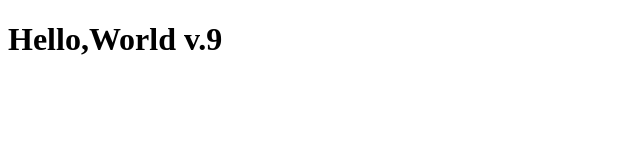
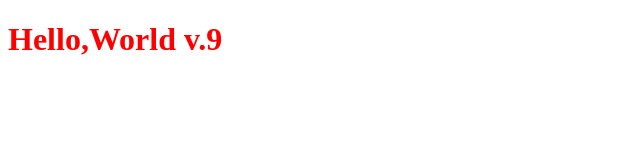
Before and after one commit to phumipatsrisu/learn-git, a plain HTML site: page index.html in a window 1280 px wide. Shown: the whole page, without its empty margins (0-640 px from the left). Drawn offline with Linux system fonts and the light colour scheme.

Commit message:
add title color

```diff
--- a/index.html
+++ b/index.html
@@ -4,11 +4,12 @@
 <head>
     <meta charset="UTF-8">
     <meta name="viewport" content="width=device-width, initial-scale=1.0">
+    <link rel="stylesheet" href="style.css">
     <title>Document</title>
 </head>
 
 <body>
-    <h1>Hello,World v.9</h1>
+    <h1 class="title">Hello,World v.9</h1>
 </body>
 
 </html>
--- a/style.css
+++ b/style.css
@@ -0,0 +1,3 @@
+.title {
+  color: red;
+}
```
